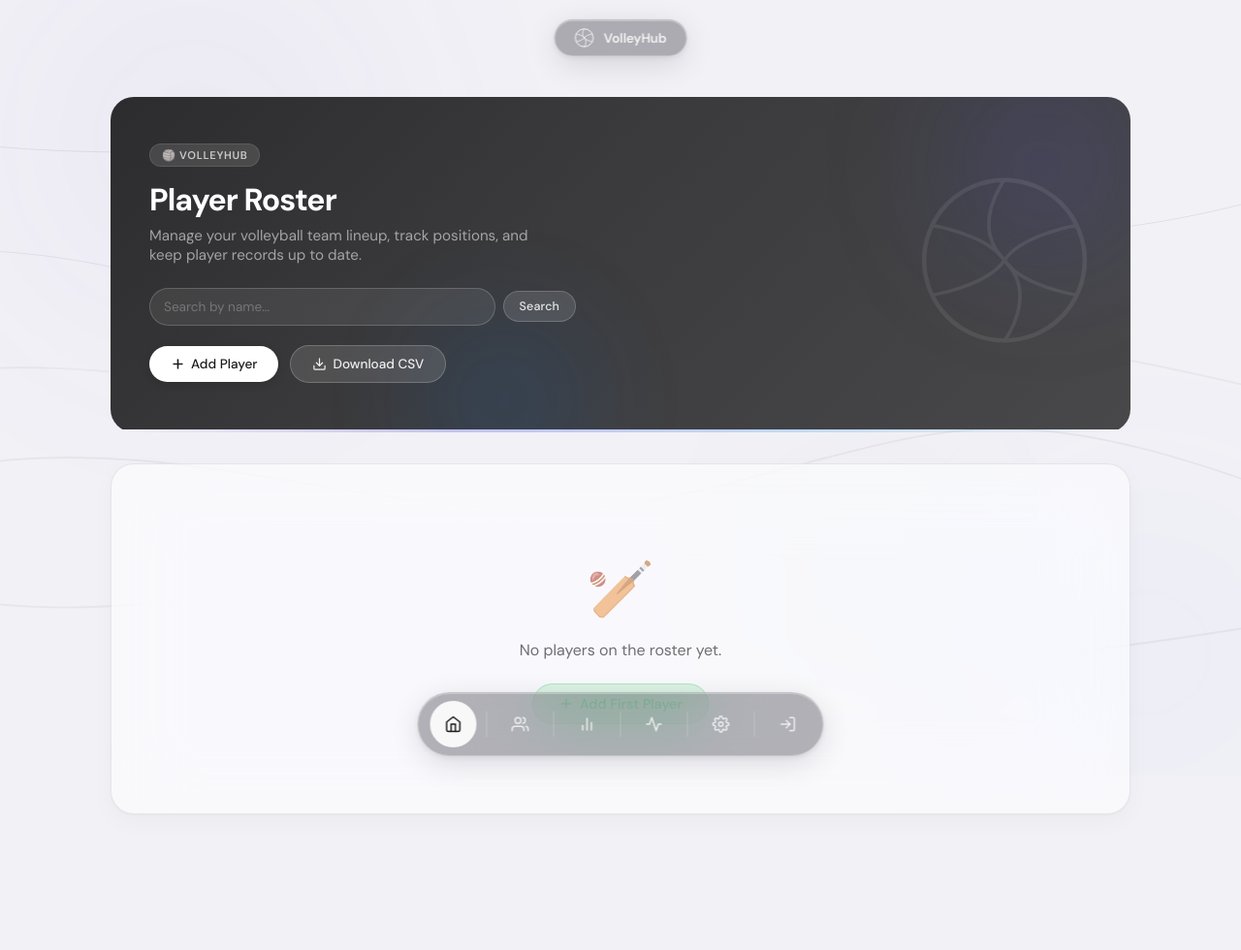
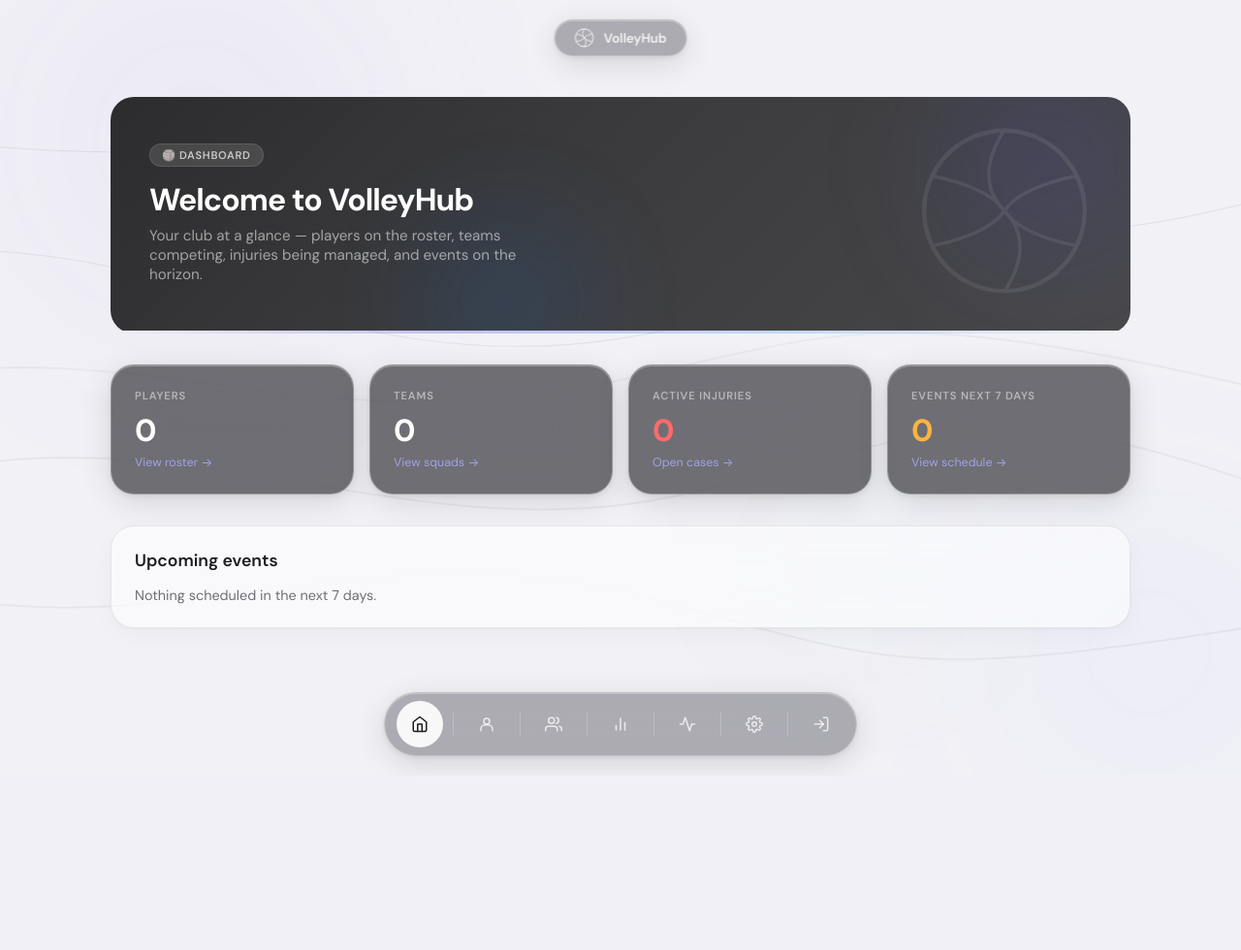
Before and after one commit to OhoBEiD/EECE430Sp25-26Group13, a Django app: page / in a window 1280 px wide. Shown: the whole page at 97% size. After the commit the page ends 791 px from the top, so only its background shows below. Run offline with Django 5.2, Linux system fonts and the light colour scheme; data that the repository does not hold is empty.

Commit message:
feat: dashboard homepage with stat cards and upcoming events (#11) (#30)
- Move player list from / to /players/
- New dashboard view at / shows player/team/injury/event counts plus
  the next 5 upcoming events (7-day window)
- Each stat card deep-links to its list view
- Added Dashboard icon + separator to the floating dock; changed
  Players icon to a person silhouette so the two aren't identical

Closes #11

```diff
--- a/templates/base.html
+++ b/templates/base.html
@@ -743,9 +743,14 @@
     <!-- Floating Dock (gray glass) -->
     <div class="floating-dock">
         <div class="dock-bar">
+            <a href="{% url 'dashboard' %}" class="dock-item {% if request.resolver_match.url_name == 'dashboard' %}active{% endif %}">
+                <span class="tooltip">Dashboard</span>
+                <svg viewBox="0 0 24 24"><path d="M3 9l9-7 9 7v11a2 2 0 0 1-2 2H5a2 2 0 0 1-2-2z"/><polyline points="9 22 9 12 15 12 15 22"/></svg>
+            </a>
+            <div class="dock-separator"></div>
             <a href="{% url 'player_list' %}" class="dock-item {% if request.resolver_match.url_name == 'player_list' %}active{% endif %}">
                 <span class="tooltip">Players</span>
-                <svg viewBox="0 0 24 24"><path d="M3 9l9-7 9 7v11a2 2 0 0 1-2 2H5a2 2 0 0 1-2-2z"/><polyline points="9 22 9 12 15 12 15 22"/></svg>
+                <svg viewBox="0 0 24 24"><circle cx="12" cy="8" r="4"/><path d="M4 21v-2a6 6 0 0 1 6-6h4a6 6 0 0 1 6 6v2"/></svg>
             </a>
             <div class="dock-separator"></div>
             <a href="{% url 'team_list' %}" class="dock-item {% if request.resolver_match.url_name == 'team_list' or request.resolver_match.url_name == 'team_detail' %}active{% endif %}">
--- /dev/null
+++ b/templates/dashboard.html
@@ -0,0 +1,123 @@
+{% extends 'base.html' %}
+
+{% block content %}
+<!-- Floating VolleyHub Label -->
+<div class="floating-label">
+    <div class="label-bar">
+        <svg width="20" height="20" viewBox="0 0 100 100" fill="none" xmlns="http://www.w3.org/2000/svg">
+            <circle cx="50" cy="50" r="46" stroke="currentColor" stroke-width="5"/>
+            <path d="M50 4 C50 4, 30 30, 50 50 C70 70, 50 96, 50 96" stroke="currentColor" stroke-width="4" fill="none"/>
+            <path d="M8 30 C8 30, 40 35, 50 50 C60 65, 92 70, 92 70" stroke="currentColor" stroke-width="4" fill="none"/>
+            <path d="M8 70 C8 70, 40 65, 50 50 C60 35, 92 30, 92 30" stroke="currentColor" stroke-width="4" fill="none"/>
+        </svg>
+        VolleyHub
+    </div>
+</div>
+
+<!-- Hero -->
+<div style="
+    position: relative;
+    border-radius: var(--radius-lg);
+    overflow: hidden;
+    margin-bottom: 32px;
+    animation: fadeUp 0.7s ease-out both;
+">
+    <div style="
+        background: linear-gradient(135deg, #2c2c2e 0%, #3a3a3c 40%, #48484a 100%);
+        padding: 48px 40px;
+        position: relative;
+        overflow: hidden;
+    ">
+        <div style="position: absolute; top: -40px; right: -20px; width: 220px; height: 220px; border-radius: 50%; background: rgba(88, 86, 214, 0.15); filter: blur(60px);"></div>
+        <div style="position: absolute; bottom: -60px; left: 30%; width: 180px; height: 180px; border-radius: 50%; background: rgba(0, 122, 255, 0.1); filter: blur(50px);"></div>
+        <div style="position: absolute; right: 40px; top: 50%; transform: translateY(-50%); opacity: 0.08;">
+            <svg width="180" height="180" viewBox="0 0 100 100" fill="none" xmlns="http://www.w3.org/2000/svg">
+                <circle cx="50" cy="50" r="46" stroke="white" stroke-width="2.5"/>
+                <path d="M50 4 C50 4, 30 30, 50 50 C70 70, 50 96, 50 96" stroke="white" stroke-width="2" fill="none"/>
+                <path d="M8 30 C8 30, 40 35, 50 50 C60 65, 92 70, 92 70" stroke="white" stroke-width="2" fill="none"/>
+                <path d="M8 70 C8 70, 40 65, 50 50 C60 35, 92 30, 92 30" stroke="white" stroke-width="2" fill="none"/>
+            </svg>
+        </div>
+
+        <div style="position: relative; z-index: 1;">
+            <div style="display: inline-block; padding: 4px 12px; border-radius: 100px; font-size: 0.7rem; font-weight: 600; letter-spacing: 0.06em; text-transform: uppercase; background: rgba(255, 255, 255, 0.12); color: rgba(255, 255, 255, 0.7); border: 1px solid rgba(255, 255, 255, 0.1); margin-bottom: 16px;">&#127952; Dashboard</div>
+
+            <h2 style="font-weight: 700; font-size: 2rem; color: #fff; letter-spacing: -0.03em; line-height: 1.15; margin-bottom: 8px;">
+                {% if user.is_authenticated %}Welcome back, {{ user.username }}{% else %}Welcome to VolleyHub{% endif %}
+            </h2>
+
+            <p style="font-size: 0.95rem; color: rgba(255, 255, 255, 0.55); font-weight: 400; margin-bottom: 0; max-width: 420px;">
+                Your club at a glance — players on the roster, teams competing, injuries being managed, and events on the horizon.
+            </p>
+        </div>
+    </div>
+    <div style="height: 3px; background: linear-gradient(90deg, transparent, rgba(88, 86, 214, 0.3), rgba(0, 122, 255, 0.2), transparent);"></div>
+</div>
+
+<!-- Stat cards -->
+<div style="display: grid; grid-template-columns: repeat(auto-fit, minmax(220px, 1fr)); gap: 16px; margin-bottom: 32px;" class="stagger">
+
+    <a href="{% url 'player_list' %}" class="glass-card-dark" style="text-decoration: none; padding: 24px; display: block;">
+        <div style="font-size: 0.7rem; font-weight: 600; text-transform: uppercase; letter-spacing: 0.08em; color: rgba(255, 255, 255, 0.5); margin-bottom: 8px;">Players</div>
+        <div style="font-size: 2rem; font-weight: 700; color: #fff; font-variant-numeric: tabular-nums;">{{ player_count }}</div>
+        <div style="font-size: 0.78rem; color: rgba(175, 173, 255, 0.8); margin-top: 4px;">View roster &rarr;</div>
+    </a>
+
+    <a href="{% url 'team_list' %}" class="glass-card-dark" style="text-decoration: none; padding: 24px; display: block;">
+        <div style="font-size: 0.7rem; font-weight: 600; text-transform: uppercase; letter-spacing: 0.08em; color: rgba(255, 255, 255, 0.5); margin-bottom: 8px;">Teams</div>
+        <div style="font-size: 2rem; font-weight: 700; color: #fff; font-variant-numeric: tabular-nums;">{{ team_count }}</div>
+        <div style="font-size: 0.78rem; color: rgba(175, 173, 255, 0.8); margin-top: 4px;">View squads &rarr;</div>
+    </a>
+
+    <a href="{% url 'injury_list' %}?status=Active" class="glass-card-dark" style="text-decoration: none; padding: 24px; display: block;">
+        <div style="font-size: 0.7rem; font-weight: 600; text-transform: uppercase; letter-spacing: 0.08em; color: rgba(255, 255, 255, 0.5); margin-bottom: 8px;">Active Injuries</div>
+        <div style="font-size: 2rem; font-weight: 700; color: #ff6b6b; font-variant-numeric: tabular-nums;">{{ active_injury_count }}</div>
+        <div style="font-size: 0.78rem; color: rgba(175, 173, 255, 0.8); margin-top: 4px;">Open cases &rarr;</div>
+    </a>
+
+    <a href="{% url 'schedule_view' %}" class="glass-card-dark" style="text-decoration: none; padding: 24px; display: block;">
+        <div style="font-size: 0.7rem; font-weight: 600; text-transform: uppercase; letter-spacing: 0.08em; color: rgba(255, 255, 255, 0.5); margin-bottom: 8px;">Events Next 7 Days</div>
+        <div style="font-size: 2rem; font-weight: 700; color: #ffb340; font-variant-numeric: tabular-nums;">{{ upcoming_event_count }}</div>
+        <div style="font-size: 0.78rem; color: rgba(175, 173, 255, 0.8); margin-top: 4px;">View schedule &rarr;</div>
+    </a>
+</div>
+
+<!-- Upcoming events -->
+<div class="glass-card" style="padding: 24px;">
+    <h3 style="font-size: 1.1rem; font-weight: 600; color: var(--text-primary); margin-bottom: 16px;">Upcoming events</h3>
+
+    {% if upcoming_events %}
+    <div style="display: flex; flex-direction: column; gap: 12px;">
+        {% for event in upcoming_events %}
+        <div style="display: flex; align-items: center; justify-content: space-between; padding: 12px 16px; border-radius: var(--radius-sm); background: rgba(255, 255, 255, 0.5); border: 1px solid var(--glass-border);">
+            <div>
+                <div style="display: flex; align-items: center; gap: 10px;">
+                    <span style="
+                        padding: 3px 10px;
+                        border-radius: 100px;
+                        font-size: 0.68rem;
+                        font-weight: 600;
+                        text-transform: uppercase;
+                        letter-spacing: 0.05em;
+                        {% if event.event_type == 'Game' %}
+                        background: rgba(255, 59, 48, 0.12); color: var(--danger); border: 1px solid rgba(255, 59, 48, 0.2);
+                        {% elif event.event_type == 'Tournament' %}
+                        background: rgba(88, 86, 214, 0.12); color: var(--accent); border: 1px solid rgba(88, 86, 214, 0.2);
+                        {% else %}
+                        background: rgba(52, 199, 89, 0.12); color: var(--success); border: 1px solid rgba(52, 199, 89, 0.2);
+                        {% endif %}
+                    ">{{ event.event_type }}</span>
+                    <strong style="color: var(--text-primary); font-size: 0.95rem;">{{ event.title }}</strong>
+                </div>
+                <div style="font-size: 0.82rem; color: var(--text-secondary); margin-top: 4px;">
+                    {{ event.team.name }} &middot; {{ event.date|date:"D, M j" }} {{ event.start_time|time:"g:i A" }} &middot; {{ event.location }}
+                </div>
+            </div>
+        </div>
+        {% endfor %}
+    </div>
+    {% else %}
+    <p style="color: var(--text-secondary); font-size: 0.9rem;">Nothing scheduled in the next 7 days.</p>
+    {% endif %}
+</div>
+{% endblock %}
--- a/volleyhub/urls.py
+++ b/volleyhub/urls.py
@@ -1,5 +1,7 @@
 from django.contrib import admin
 from django.urls import include, path
+
+from . import views
 
 urlpatterns = [
     path('admin/', admin.site.urls),
@@ -7,5 +9,6 @@ urlpatterns = [
     path('analytics/', include('analytics.urls')),
     path('teams/', include('teams.urls')),
     path('injuries/', include('injuries.urls')),
-    path('', include('players.urls')),
+    path('players/', include('players.urls')),
+    path('', views.dashboard, name='dashboard'),
 ]
--- /dev/null
+++ b/volleyhub/views.py
@@ -0,0 +1,29 @@
+from datetime import timedelta
+
+from django.shortcuts import render
+from django.utils import timezone
+
+from players.models import VolleyPlayer
+from teams.models import Team, Event
+from injuries.models import Injury
+
+
+def dashboard(request):
+    today = timezone.now().date()
+    horizon = today + timedelta(days=7)
+
+    upcoming_events = (
+        Event.objects
+        .filter(date__gte=today, date__lte=horizon)
+        .select_related('team')
+        .order_by('date', 'start_time')[:5]
+    )
+
+    context = {
+        'player_count': VolleyPlayer.objects.count(),
+        'team_count': Team.objects.count(),
+        'active_injury_count': Injury.objects.filter(status='Active').count(),
+        'upcoming_event_count': Event.objects.filter(date__gte=today, date__lte=horizon).count(),
+        'upcoming_events': upcoming_events,
+    }
+    return render(request, 'dashboard.html', context)
```
